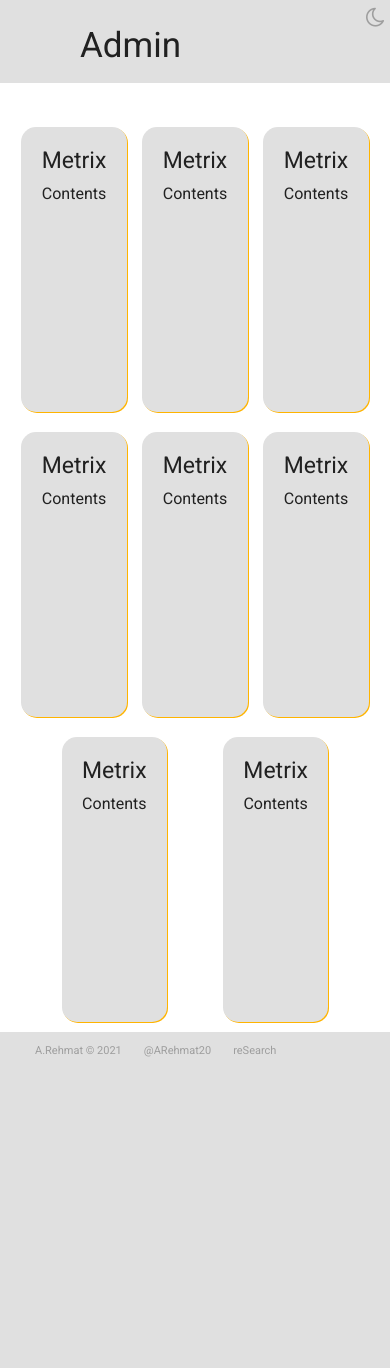
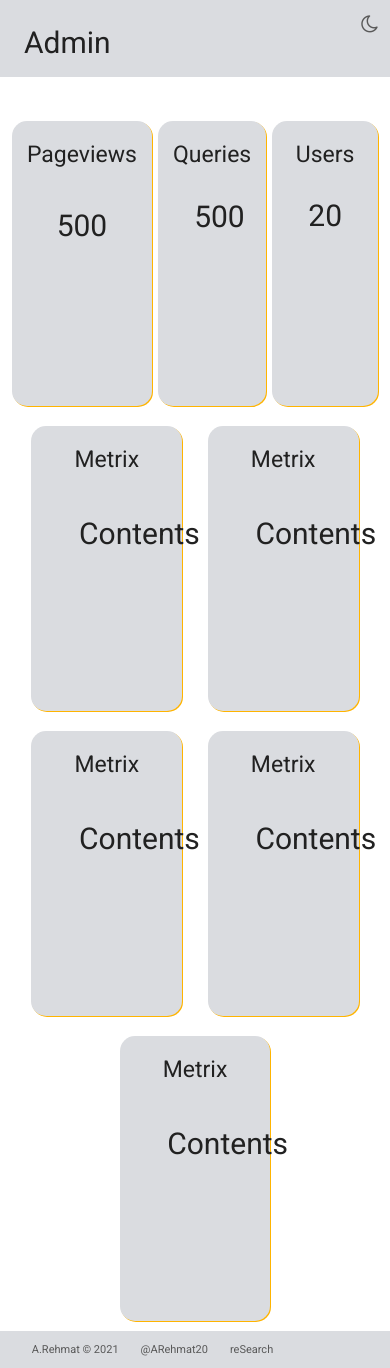
Before and after one commit to AbdullahRehmat/reSearch, a Flask app: page /admin in a window 390 px wide. Before the commit the page ends 1057 px from the top, so only its background shows below. Run offline with Flask 2, Linux system fonts and the light colour scheme.

Commit message:
UI Upgrades

```diff
--- a/Website/static/css/styles.css
+++ b/Website/static/css/styles.css
@@ -8,24 +8,24 @@ html {
   --primary-text-color: #212121;
   --background-color: #ffffff;
   --accent-color: #ffb400;
-  --theme-toggle-color: #9e9e9e;
-  --query-border-color: #9e9e9e;
-  --page-heading-color: #e0e0e0;
-  --admin-item-color: #e0e0e0;
-  --footer-item-color: #9e9e9e;
-  --footer-color: #e0e0e0;
+  --theme-toggle-color: #595959;
+  --query-border-color: #595959;
+  --page-heading-color: #dadce0;
+  --admin-item-color: #dadce0;
+  --footer-item-color: #595959;
+  --footer-color: #dadce0;
 }
 
 .theme-dark {
   --primary-text-color: #ffffff;
-  --background-color: #212121;
+  --background-color: #121212;
   --accent-color: #ffc107;
   --theme-toggle-color: #9e9e9e;
   --query-border-color: #9e9e9e;
-  --page-heading-color: #121212;
-  --admin-item-color: #121212;
+  --page-heading-color: #1e1e1e;
+  --admin-item-color: #1e1e1e;
   --footer-item-color: #9e9e9e;
-  --footer-color: #121212;
+  --footer-color: #1e1e1e;
 }
 
 body {
@@ -83,7 +83,7 @@ body {
   padding-bottom: 2em;
 }
 
-#page-heading {
+.page-heading {
   padding-top: 3vh;
   padding-left: 5rem;
   padding-bottom: 2vh;
@@ -91,7 +91,7 @@ body {
   background-color: var(--page-heading-color);
 }
 
-#page-title {
+.page-title {
   font-size: 35px;
 }
 
@@ -140,15 +140,20 @@ body {
   padding-top: 20px;
   margin-bottom: 10px;
   border-radius: 15px;
+  text-align: center;
   align-self: stretch;
   background-color: var(--admin-item-color);
-  text-align: center;
   box-shadow: 1px 1px 0 var(--accent-color);
 }
 
 .admin-item-title {
   font-size: 23px;
   margin-bottom: 10px;
+}
+
+.admin-item-contents {
+  padding: 27%;
+  font-size: 30px;
 }
 
 #theme-toggle {
@@ -197,3 +202,35 @@ footer {
   padding-left: 1em;
   color: var(--footer-item-color);
 }
+
+@media only screen and (max-width: 768px) {
+  .page-heading {
+    padding-left: 1.5rem;
+  }
+
+  .page-title {
+    font-size: 30px;
+  }
+
+  #query {
+    width: 85vw;
+    padding: 10px;
+    font-size: 15px;
+  }
+
+  #results-box {
+    width: 85%;
+    padding-left: 2rem;
+  }
+
+  #theme-toggle {
+    padding-right: 3%;
+    padding-top: 3%;
+    font-size: 20px;
+  }
+
+  .footer-container {
+    height: 2.3rem;
+    padding-left: 1.3rem;
+  }
+}
--- a/Website/templates/admin.html
+++ b/Website/templates/admin.html
@@ -2,22 +2,22 @@
 Admin - reSearch {% endblock %} {% block body %}
 
 <section id="admin-section">
-  <div id="page-heading">
-    <div id="page-title">Admin</div>
+  <div class="page-heading">
+    <div class="page-title">Admin</div>
   </div>
 
   <div class="admin-container">
     <div class="admin-item">
-      <div class="admin-item-title">Metrix</div>
-      <div class="admin-item-contents">Contents</div>
+      <div class="admin-item-title">Pageviews</div>
+      <div class="admin-item-contents">500</div>
     </div>
     <div class="admin-item">
-      <div class="admin-item-title">Metrix</div>
-      <div class="admin-item-contents">Contents</div>
+      <div class="admin-item-title">Queries</div>
+      <div class="admin-item-contents">500</div>
     </div>
     <div class="admin-item">
-      <div class="admin-item-title">Metrix</div>
-      <div class="admin-item-contents">Contents</div>
+      <div class="admin-item-title">Users</div>
+      <div class="admin-item-contents">20</div>
     </div>
     <div class="admin-item">
       <div class="admin-item-title">Metrix</div>
--- a/Website/templates/index.html
+++ b/Website/templates/index.html
@@ -2,7 +2,7 @@
 reSearch {% endblock %} {% block body %}
 
 <section id="index-search-section">
-  <div id="index-title">reSearch<span id="version">Pre-Alpha</span></div>
+  <div id="index-title">reSearch<span id="version">Alpha</span></div>
 
   <div id="search-box">
     <form method="POST" action="/">
--- a/Website/templates/results.html
+++ b/Website/templates/results.html
@@ -2,8 +2,8 @@
 {{query}} - reSearch {% endblock %} {% block body %}
 
 <section id="results-section">
-  <div id="page-heading">
-    <div id="page-title">Results</div>
+  <div class="page-heading">
+    <div class="page-title">Results</div>
   </div>
 
   <div id="results-box">
```
